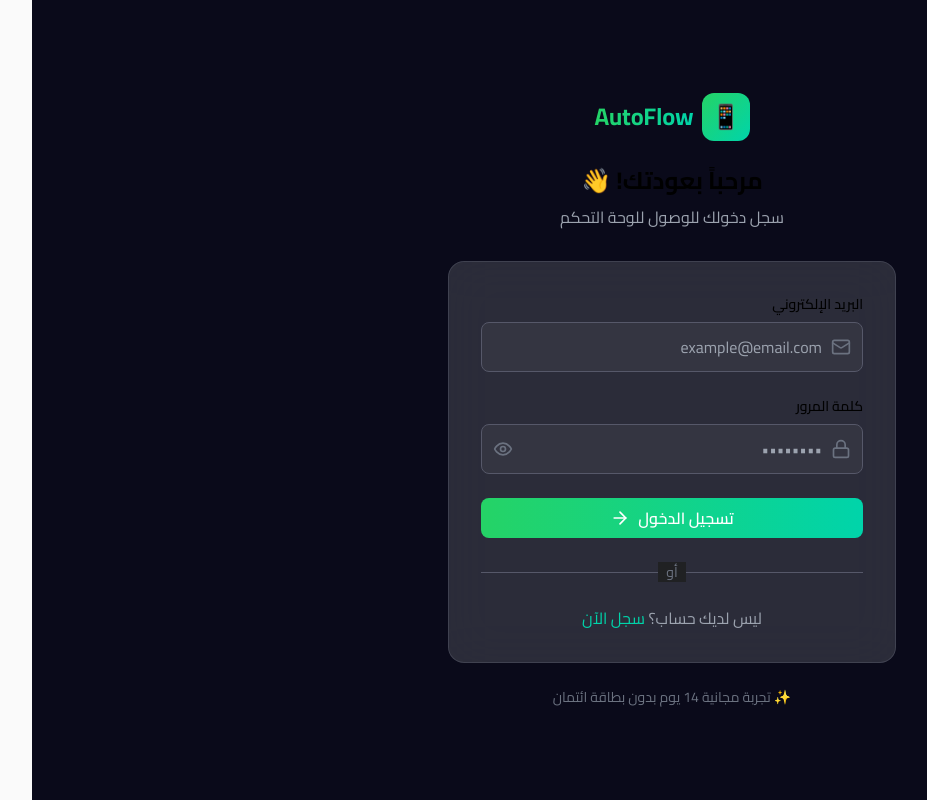
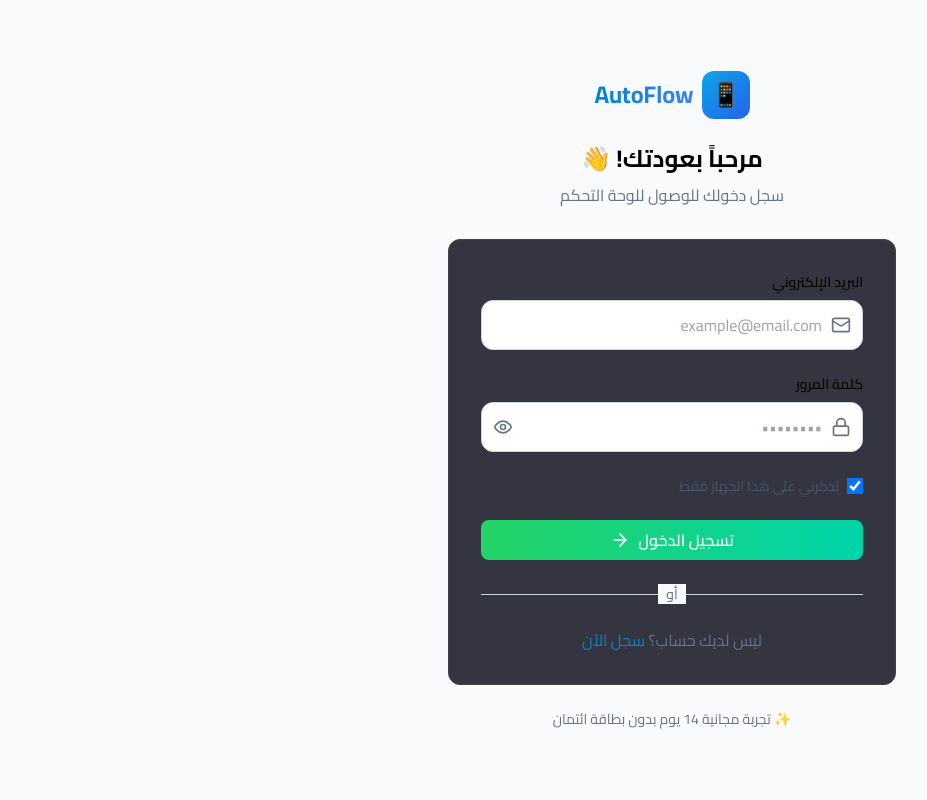
Before and after one commit to Mostafa-Rawash/autoflow-saas, a React (Create React App) app in the folder frontend/frontend/: page /login in a window 1280 px wide. Shown: the whole page, without its empty margins (138-1065 px from the left). Built offline with nearby package versions, Linux system fonts and the light colour scheme; no server answers.

Commit message:
fix: add remember me login option

```diff
--- a/frontend/frontend/src/pages/Login.js
+++ b/frontend/frontend/src/pages/Login.js
@@ -1,4 +1,4 @@
-import React, { useState } from 'react';
+import React, { useEffect, useState } from 'react';
 import { Link, useNavigate } from 'react-router-dom';
 import { Eye, EyeOff, Mail, Lock, ArrowRight } from 'lucide-react';
 import useAuthStore from '../store/authStore';
@@ -11,29 +11,39 @@
     email: '',
     password: ''
   });
+  const [rememberMe, setRememberMe] = useState(true);
   const { login, loading, error, clearError } = useAuthStore();
+
+  useEffect(() => {
+    clearError();
+  }, [clearError]);
 
   const handleSubmit = async (e) => {
     e.preventDefault();
 
-    const result = await login(formData.email, formData.password);
+    const result = await login(formData.email, formData.password, rememberMe);
 
     if (result.success) {
       toast.success('تم تسجيل الدخول بنجاح!');
       // Redirect to dashboard
       navigate('/');
     } else {
-      toast.error(result.error || 'فشل تسجيل الدخول');
+      const msg = String(result.error || 'فشل تسجيل الدخول').toLowerCase();
+      if (msg.includes('too many requests') || msg.includes('rate limit') || msg.includes('429')) {
+        toast.error('طلبات كثيرة جدًا. من فضلك انتظر قليلًا ثم حاول مرة أخرى.');
+      } else {
+        toast.error(result.error || 'فشل تسجيل الدخول');
+      }
     }
   };
 
   return (
-    <div className="min-h-screen bg-dark-950 flex items-center justify-center p-4">
+    <div className="min-h-screen bg-slate-50 flex items-center justify-center p-4">
       {/* Background effects */}
       <div className="fixed inset-0 -z-10">
-        <div className="absolute inset-0 bg-gradient-to-br from-dark-950 via-dark-900 to-dark-950"></div>
+        <div className="absolute inset-0 bg-gradient-to-br from-slate-50 via-slate-100 to-slate-50"></div>
         <div className="absolute inset-0 opacity-20" style={{
-          backgroundImage: `radial-gradient(circle at 1px 1px, rgba(0, 212, 170, 0.15) 1px, transparent 0)`,
+          backgroundImage: `radial-gradient(circle at 1px 1px, rgba(14, 165, 233, 0.12) 1px, transparent 0)`,
           backgroundSize: '40px 40px'
         }}></div>
       </div>
@@ -42,17 +52,17 @@
         {/* Logo */}
         <div className="text-center mb-8">
           <Link to="/" className="inline-flex items-center gap-2">
-            <div className="w-12 h-12 rounded-xl bg-gradient-to-br from-whatsapp to-primary-500 flex items-center justify-center">
+            <div className="w-12 h-12 rounded-xl bg-gradient-to-br from-sky-500 to-blue-600 flex items-center justify-center">
               <span className="text-2xl">📱</span>
             </div>
-            <span className="text-2xl font-bold gradient-text">AutoFlow</span>
+            <span className="text-2xl font-bold bg-clip-text text-transparent bg-gradient-to-r from-sky-600 to-blue-500">AutoFlow</span>
           </Link>
           <h1 className="text-2xl font-bold mt-6 mb-2">مرحباً بعودتك! 👋</h1>
-          <p className="text-gray-400">سجل دخولك للوصول للوحة التحكم</p>
+          <p className="text-slate-500">سجل دخولك للوصول للوحة التحكم</p>
         </div>
 
         {/* Form */}
-        <div className="glass rounded-2xl p-8">
+        <div className="card p-8">
           <form onSubmit={handleSubmit} className="space-y-6">
             {/* Email */}
             <div>
@@ -63,7 +73,7 @@
                   type="email"
                   value={formData.email}
                   onChange={(e) => setFormData({ ...formData, email: e.target.value })}
-                  className="w-full bg-dark-800 border border-dark-600 rounded-lg py-3 pr-10 pl-4 focus:border-primary-500 focus:ring-1 focus:ring-primary-500 outline-none transition"
+                  className="w-full bg-white border border-slate-300 rounded-xl py-3 pr-10 pl-4 focus:border-primary-500 focus:ring-1 focus:ring-primary-500 outline-none transition"
                   placeholder="example@email.com"
                   required
                 />
@@ -79,24 +89,37 @@
                   type={showPassword ? 'text' : 'password'}
                   value={formData.password}
                   onChange={(e) => setFormData({ ...formData, password: e.target.value })}
-                  className="w-full bg-dark-800 border border-dark-600 rounded-lg py-3 pr-10 pl-10 focus:border-primary-500 focus:ring-1 focus:ring-primary-500 outline-none transition"
+                  className="w-full bg-white border border-slate-300 rounded-xl py-3 pr-10 pl-10 focus:border-primary-500 focus:ring-1 focus:ring-primary-500 outline-none transition"
                   placeholder="••••••••"
                   required
                 />
                 <button
                   type="button"
                   onClick={() => setShowPassword(!showPassword)}
-                  className="absolute left-3 top-1/2 -translate-y-1/2 text-gray-500 hover:text-gray-300"
+                  className="absolute left-3 top-1/2 -translate-y-1/2 text-slate-500 hover:text-slate-700"
                 >
                   {showPassword ? <EyeOff className="w-5 h-5" /> : <Eye className="w-5 h-5" />}
                 </button>
               </div>
             </div>
 
+            {/* Remember me */}
+            <label className="flex items-center gap-2 text-sm text-slate-600 select-none">
+              <input
+                type="checkbox"
+                checked={rememberMe}
+                onChange={(e) => setRememberMe(e.target.checked)}
+                className="h-4 w-4 rounded border-slate-300 text-sky-600 focus:ring-sky-500"
+              />
+              <span>تذكرني على هذا الجهاز فقط</span>
+            </label>
+
             {/* Error */}
             {error && (
-              <div className="bg-red-500/10 border border-red-500/20 rounded-lg p-3 text-red-400 text-sm">
-                {error}
+              <div className="bg-rose-50 border border-rose-200 rounded-xl p-3 text-rose-700 text-sm">
+                {(error || '').toLowerCase().includes('too many requests') || (error || '').toLowerCase().includes('rate limit') || (error || '').includes('429')
+                  ? 'طلبات كثيرة جدًا. من فضلك انتظر قليلًا ثم حاول مرة أخرى.'
+                  : error}
               </div>
             )}
 
@@ -120,17 +143,17 @@
           {/* Divider */}
           <div className="relative my-6">
             <div className="absolute inset-0 flex items-center">
-              <div className="w-full border-t border-dark-600"></div>
+              <div className="w-full border-t border-slate-300"></div>
             </div>
             <div className="relative flex justify-center text-sm">
-              <span className="px-2 bg-dark-900 text-gray-500">أو</span>
+              <span className="px-2 bg-slate-50 text-slate-500">أو</span>
             </div>
           </div>
 
           {/* Register link */}
-          <p className="text-center text-gray-400">
+          <p className="text-center text-slate-500">
             ليس لديك حساب؟{' '}
-            <Link to="/register" className="text-primary-500 hover:underline">
+            <Link to="/register" className="text-sky-600 hover:underline">
               سجل الآن
             </Link>
           </p>
--- a/frontend/frontend/src/store/authStore.js
+++ b/frontend/frontend/src/store/authStore.js
@@ -11,11 +11,16 @@
       loading: false,
       error: null,
 
-      login: async (email, password) => {
+      login: async (email, password, rememberMe = true) => {
         set({ loading: true, error: null });
         try {
-          const { data } = await authAPI.login({ email, password });
-          localStorage.setItem('token', data.token);
+          const credentials = { email, password };
+          const { data } = await authAPI.login(credentials);
+          if (rememberMe) {
+            localStorage.setItem('token', data.token);
+          } else {
+            sessionStorage.setItem('token', data.token);
+          }
           set({
             user: data.user,
             token: data.token,
@@ -24,9 +29,16 @@
           });
           return { success: true };
         } catch (error) {
-          const message = error.response?.data?.error || 'Login failed';
-          set({ loading: false, error: message });
-          return { success: false, error: message };
+          const status = error.response?.status;
+          const rawMessage = error.response?.data?.error || error.response?.data?.message || error.message || 'Login failed';
+          const normalizedMessage =
+            status === 429 ||
+            String(rawMessage).toLowerCase().includes('too many requests') ||
+            String(rawMessage).toLowerCase().includes('rate limit')
+              ? 'طلبات كثيرة جدًا. من فضلك انتظر قليلًا ثم حاول مرة أخرى.'
+              : rawMessage;
+          set({ loading: false, error: normalizedMessage });
+          return { success: false, error: normalizedMessage };
         }
       },
 
@@ -43,14 +55,22 @@
           });
           return { success: true };
         } catch (error) {
-          const message = error.response?.data?.error || 'Registration failed';
-          set({ loading: false, error: message });
-          return { success: false, error: message };
+          const status = error.response?.status;
+          const rawMessage = error.response?.data?.error || error.response?.data?.message || error.message || 'Registration failed';
+          const normalizedMessage =
+            status === 429 ||
+            String(rawMessage).toLowerCase().includes('too many requests') ||
+            String(rawMessage).toLowerCase().includes('rate limit')
+              ? 'طلبات كثيرة جدًا. من فضلك انتظر قليلًا ثم حاول مرة أخرى.'
+              : rawMessage;
+          set({ loading: false, error: normalizedMessage });
+          return { success: false, error: normalizedMessage };
         }
       },
 
       logout: () => {
         localStorage.removeItem('token');
+        sessionStorage.removeItem('token');
         set({
           user: null,
           token: null,
@@ -60,7 +80,7 @@
       },
 
       fetchUser: async () => {
-        const token = localStorage.getItem('token');
+        const token = localStorage.getItem('token') || sessionStorage.getItem('token');
         if (!token) {
           set({ loading: false });
           return;
```
